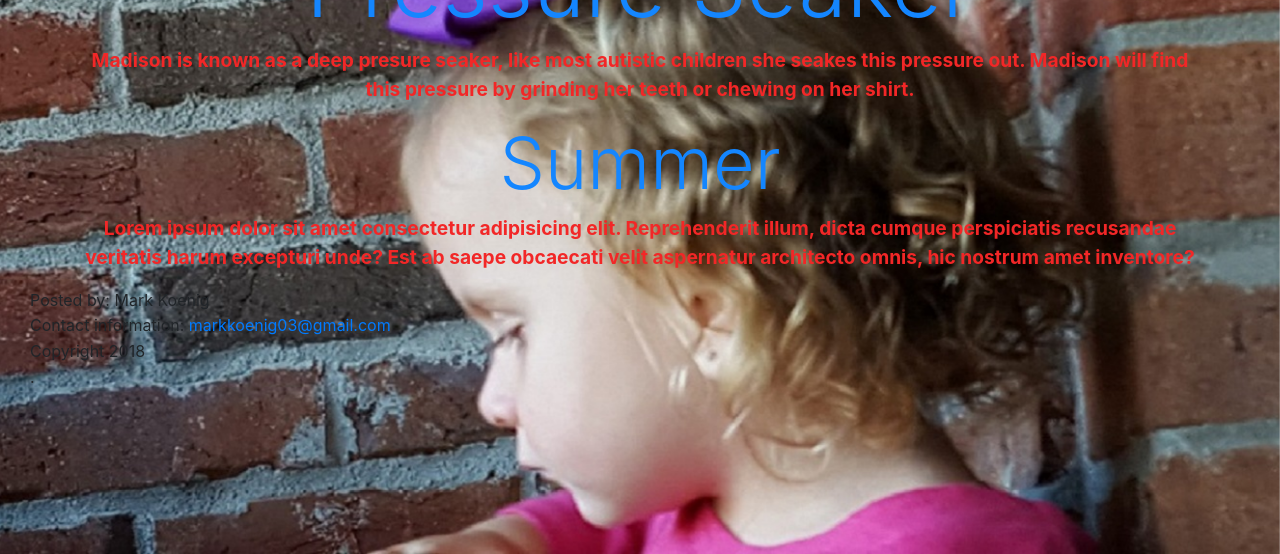
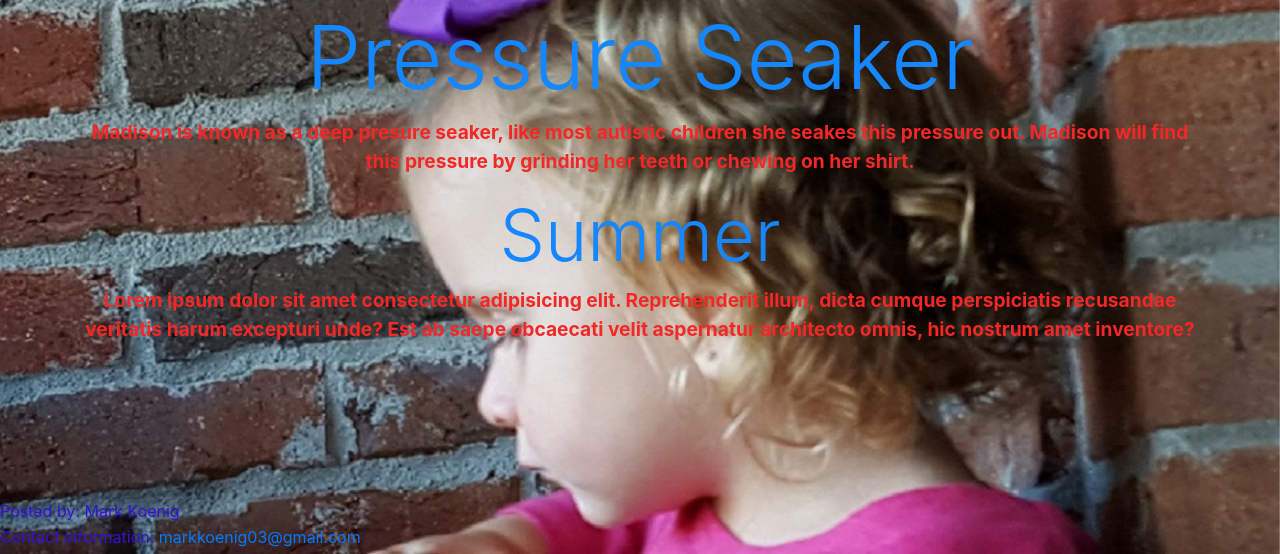
Before and after one commit to Rakkmark/madisonsPage, a plain HTML site: page index.html in a window 1280 px wide. Shown: the part 246-800 px from the top of the page. Drawn offline with nearby package versions, Linux system fonts and the light colour scheme.

Commit message:
reverted changes

```diff
--- a/css/main.css
+++ b/css/main.css
@@ -78,7 +78,7 @@
 }
 
 .footer {
-
+    position: fixed;
     left: 0;
     bottom: 0;
     width: 100%;
@@ -150,10 +150,7 @@
 
 
 @media (min-width: 768px) {
-    .footer{
-        padding-bottom: 0.2rem;
     }
- }
 
 /* Large devices desktops, 992px and up */
 @media (min-width: 992px) {  }
--- a/index.html
+++ b/index.html
@@ -11,8 +11,12 @@
 
 <head>
 
-<body class="container-fluid">
+<body>
+<<<<<<< HEAD
+    <div class= "container-fluid" "container text-center">
+=======
     <div class= "container text-center">
+>>>>>>> parent of c100413... container-fluid added to body and footer
             <h1 class="main-header">
             <p class="title"><img class="puzzle" src="img/autismpuzzle.jpg">Madison's Story. </p>
 
@@ -29,14 +33,14 @@
             </h1>
 
             <h2 class="display-2">Pressure Seaker</h2>
-            <p class="lead" "pressure">Madison is known as a deep presure seaker, like most autistic children she seakes this pressure out. Madison will find this pressure by grinding her teeth or chewing on her shirt. </p>
+            <p class="lead">Madison is known as a deep presure seaker, like most autistic children she seakes this pressure out. Madison will find this pressure by grinding her teeth or chewing on her shirt. </p>
 
            <h3 class="display-3">Summer</h3>
            <p class="lead">Lorem ipsum dolor sit amet consectetur adipisicing elit. Reprehenderit illum, dicta cumque perspiciatis recusandae veritatis harum excepturi unde? Est ab saepe obcaecati velit aspernatur architecto omnis, hic nostrum amet inventore?</p>
      </div>
 
 
-    <div class="container-fluid" "footer">
+    <div class="footer">
         <footer>
             <p>Posted by: Mark Koenig</p>
             <p>Contact information: <a href="mailto:markkoenig03@gmail.com">markkoenig03@gmail.com</a></p>
```
